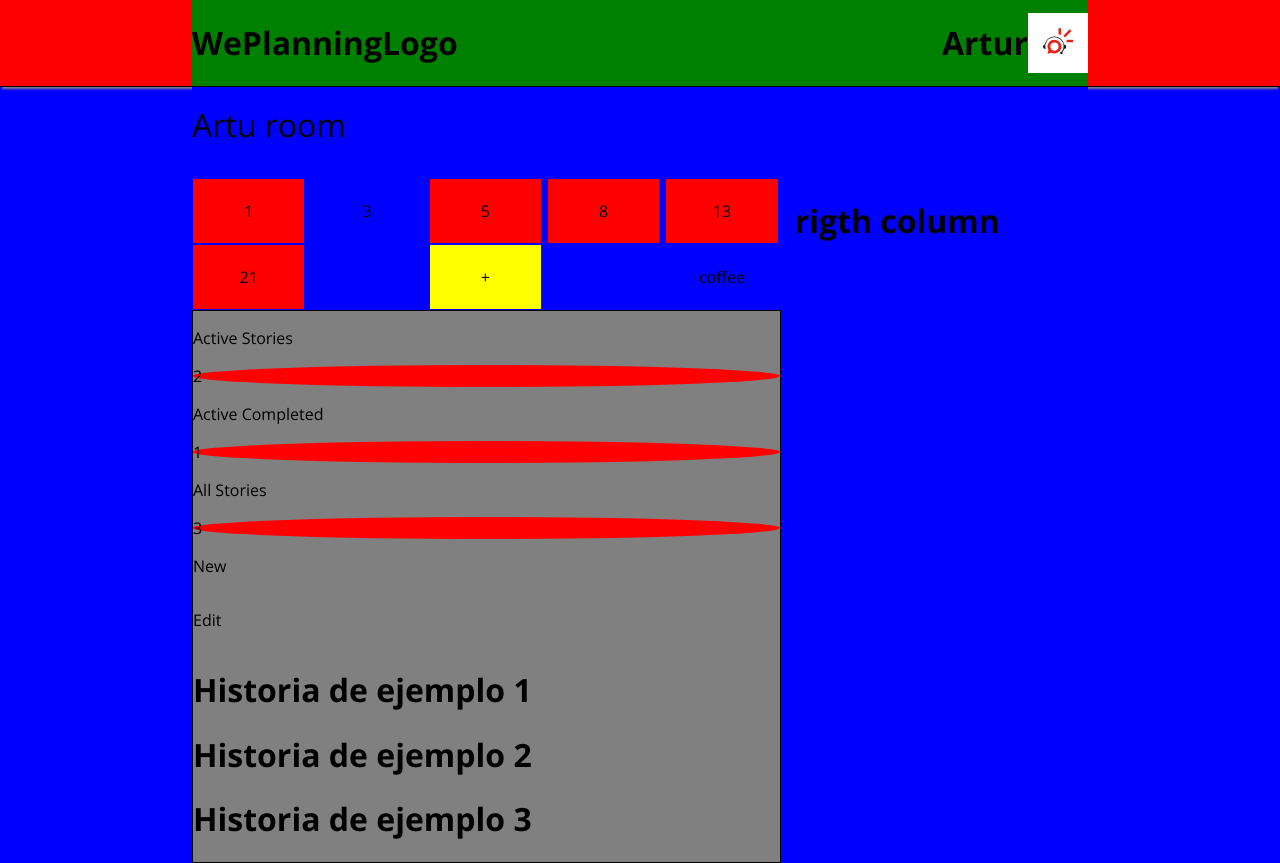
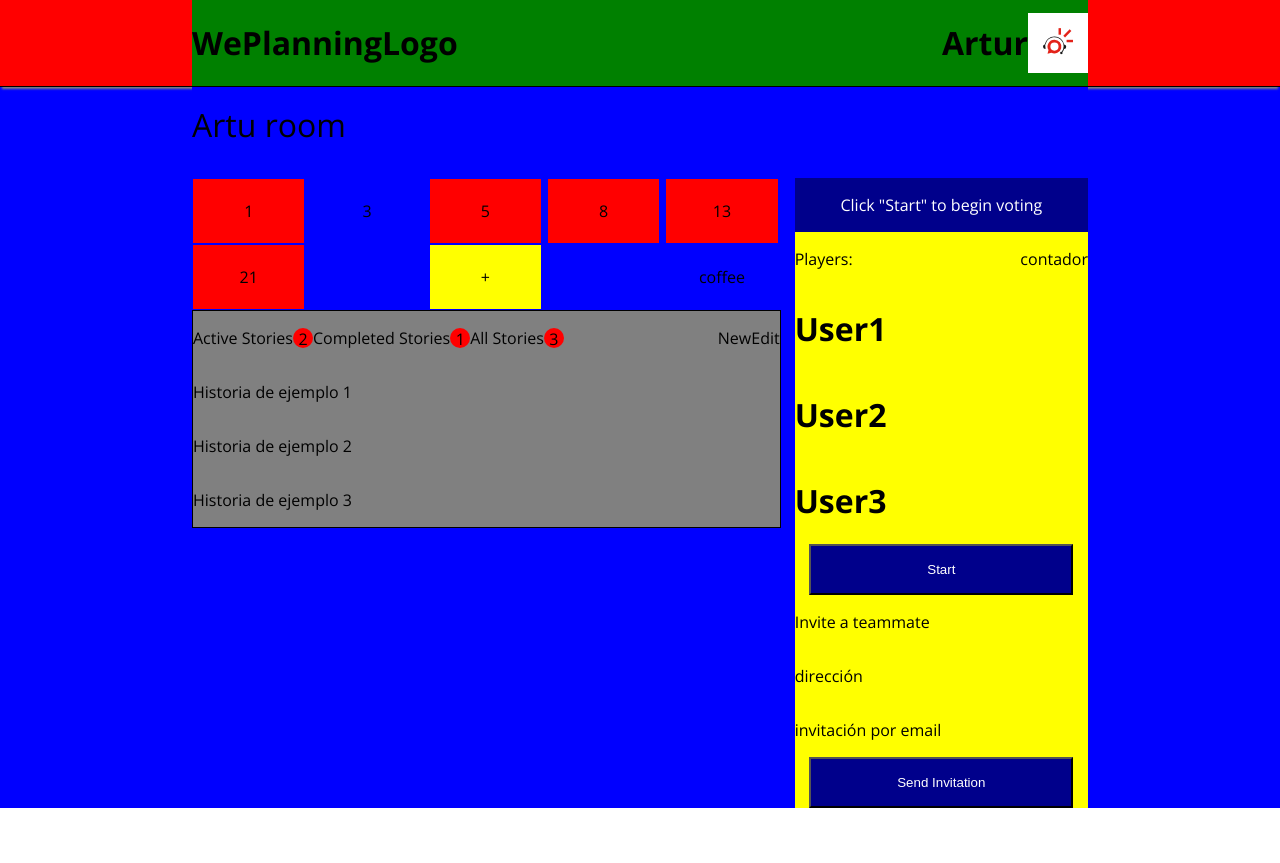
Before and after one commit to arturfrut/we-planning, a React (Create React App) app in the folder we-planning-client/: page / in a window 1280 px wide. After the commit the page ends 808 px from the top, so only its background shows below. Built offline with nearby package versions, Linux system fonts and the light colour scheme.

Commit message:
working on pop up

```diff
--- a/we-planning-client/src/Common/Grid/index.tsx
+++ b/we-planning-client/src/Common/Grid/index.tsx
@@ -82,7 +82,7 @@ export interface TextInterface {
     margin?: string;
     padding?: string;
     fontWeight?: string;
-    text?:string;
+    text?: string;
     onClick?: () => void;
 }
 
@@ -94,3 +94,22 @@ export const TextStyled = styled.p<TextInterface>`
     padding: ${props => props.padding};
     ${props => props.styleString};
 `;
+
+export interface FlexDivInterface {
+    styleString?: string;
+    margin?: string;
+    padding?: string;
+    flexDirection?:string;
+    justifyContent?:string;
+    alignItems?:string;
+}
+
+export const FlexDiv = styled.div<FlexDivInterface>`
+    display: flex;
+    align-items: ${props => props.alignItems};
+    flex-direction: ${props => props.flexDirection};
+    justify-content: ${props => props.justifyContent};
+    margin: ${props => props.margin};
+    padding: ${props => props.padding};
+    ${props => props.styleString};
+`;
--- a/we-planning-client/src/Components/AdminPanel/index.tsx
+++ b/we-planning-client/src/Components/AdminPanel/index.tsx
@@ -1,12 +1,52 @@
-const AdminPanel = () =>{
-    return(
+import { FlexDiv } from "../../Common/Grid";
+import Text from "../../Common/Text/Text";
+import { AdminPanelContainer, NormalButton, WideButton } from "../../Styles/adminPanelStyle";
+
+const AdminPanel = () => {
+    const playersMock = [
+        {
+            name: "User1",
+            roll: "votter",
+            status: "isVoting",
+            avatar: "myavatar"
+        },
+        {
+            name: "User2",
+            roll: "votter",
+            status: "isVoting",
+            avatar: "myavatar"
+        },
+        {
+            name: "User3",
+            roll: "votter",
+            status: "isVoting",
+            avatar: "myavatar"
+        }
+    ];
+
+    const clickTester = () => console.log("Clicked");
+
+    return (
         <>
-            <h1>Story State Panel</h1>
-            <div className="container">
+            <AdminPanelContainer>
+                <WideButton onClick={clickTester}>
+                    Click "Start" to begin voting
+                </WideButton>
+                <FlexDiv justifyContent="space-between" alignItems="center">
+                    <Text text="Players:" />
+                    <FlexDiv alignItems="center" >contador</FlexDiv>
+                </FlexDiv>
+                {playersMock.map((user, i) => (
+                    <h1 key={i}>{user.name}</h1>
+                ))}
+                <NormalButton>Start</NormalButton>
+                <Text text="Invite a teammate" />
+                <Text text="dirección" />
+                <Text text="invitación por email" />
+                <NormalButton>Send Invitation</NormalButton>
+            </AdminPanelContainer>
+        </>
+    );
+};
 
-            </div>
-        </>
-    )
-}
-
-export default AdminPanel
+export default AdminPanel;
--- a/we-planning-client/src/Components/StoriesState/StoriesCounter.tsx
+++ b/we-planning-client/src/Components/StoriesState/StoriesCounter.tsx
@@ -1,12 +1,13 @@
 import Text from "../../Common/Text/Text";
-import { StoriesCounterCircle } from "../../Styles/storiesStateStyles";
+import { StoriesCounterCircle, StoryCounterContainer } from "../../Styles/storiesStateStyles";
 
-const StoriesCounter = ({ title, number }) => {
+const StoriesCounter = ({ title, number, handleClick }) => {
+
     return (
-        <div className="storyCounterContainer">
-            <Text text={title} />{" "}
+        <StoryCounterContainer onClick={handleClick}>
+            <Text text={title} />
             <StoriesCounterCircle>{number}</StoriesCounterCircle>
-        </div>
+        </StoryCounterContainer>
     );
 };
 
--- a/we-planning-client/src/Components/StoriesState/Story.tsx
+++ b/we-planning-client/src/Components/StoriesState/Story.tsx
@@ -1,10 +1,12 @@
 import Text from "../../Common/Text/Text";
 import { StoryContainer } from "../../Styles/storiesStateStyles";
 
-const Story = () => (
-    <StoryContainer>
-        <Text />
-    </StoryContainer>
-);
+const Story = ( {text} ) => {
+    return (
+        <StoryContainer>
+            <Text text={text}/>
+        </StoryContainer>
+    );
+};
 
 export default Story;
--- a/we-planning-client/src/Components/StoriesState/index.tsx
+++ b/we-planning-client/src/Components/StoriesState/index.tsx
@@ -1,37 +1,54 @@
 import { useContext, useState } from "react";
 import { CONTEXT } from "../../App/context";
-import { StoriesStateContainer } from "../../Styles/storiesStateStyles";
+import { FlexDiv } from "../../Common/Grid";
+import {
+    FirstRowContainer,
+    StoriesStateContainer
+} from "../../Styles/storiesStateStyles";
+import { createStoryCounters } from "../../utils/storiesStateUtils";
 import BadgeCRUD from "./BadgeCRUD";
 import StoriesCounter from "./StoriesCounter";
+import Story from "./Story";
 
 const StoriesState = () => {
     const { state }: any = useContext(CONTEXT);
     const { stories } = state;
 
-    const storiesCounters = {
-        actives: stories.filter(story => story.status === "active").length,
-        completed: stories.filter(story => story.status === "complete").length,
-        all: stories.length
-    };
-    const sayClick =()=> console.log('click')
+    const [storiesList, setStoriesList] = useState(stories);
+    const [listStatusActive, setListStatusActive] = useState();
+
+    const storiesCounters = createStoryCounters(storiesList);
+
+    const sayClick = () => console.log("click");
+
+    const selectStatus = (story) => {
+        setStoriesList(story.storiesList);
+    }
 
     return (
         <StoriesStateContainer>
-
-            <div className="firstRowContainer">
-                <div className="storyStatusHeaderRow">
-                    <StoriesCounter title="Active Stories" number={storiesCounters.actives}/>
-                    <StoriesCounter title="Active Completed" number={storiesCounters.completed}/>
-                    <StoriesCounter title="All Stories" number={storiesCounters.all}/>
-                </div>
-                    <div className="storyCRUDHeaderRow">
-                    <BadgeCRUD imgSrc={undefined} title={'New'} handleClick={sayClick} />
-                    <BadgeCRUD imgSrc={undefined} title={'Edit'} handleClick={sayClick} />
-                    </div>
-            </div>
+            <FirstRowContainer>
+                <FlexDiv>
+                    {storiesCounters.map((story, i) => (
+                        <StoriesCounter {...story} key={i} handleClick={console.log(story.storiesList)} />
+                    ))}
+                </FlexDiv>
+                <FlexDiv>
+                    <BadgeCRUD
+                        imgSrc={undefined}
+                        title={"New"}
+                        handleClick={sayClick}
+                    />
+                    <BadgeCRUD
+                        imgSrc={undefined}
+                        title={"Edit"}
+                        handleClick={sayClick}
+                    />
+                </FlexDiv>
+            </FirstRowContainer>
             <div className="table">
-                {stories.map((story, i) => (
-                    <h1 key={i}>{story.title}</h1>
+                {storiesList.map((story, i) => (
+                    <Story text={story.title} key={i} />
                 ))}
             </div>
         </StoriesStateContainer>
--- a/we-planning-client/src/Constants/index.tsx
+++ b/we-planning-client/src/Constants/index.tsx
@@ -18,7 +18,6 @@ export const TOKEN = {
         { value: "coffee", color: null }
     ],
     T_SHIRTS: [
-        { value: "1", color: "red" },
         { value: "XS", color: "blue" },
         { value: "S", color: "red" },
         { value: "M", color: "red" },
@@ -29,9 +28,6 @@ export const TOKEN = {
     ]
 };
 
-export const API_KEY_WDC = "";
-
-export const API_KEY_FWA = "";
 
 export const COLORS = {
     ALERT_DANGER: "#B7202E"
--- a/we-planning-client/src/Page/Main/index.tsx
+++ b/we-planning-client/src/Page/Main/index.tsx
@@ -1,3 +1,4 @@
+import AdminPanel from "../../Components/AdminPanel";
 import RoomTitle from "../../Components/RoomTitle";
 import StoriesState from "../../Components/StoriesState";
 import TokenBoard from "../../Components/TokenBoard";
@@ -15,7 +16,7 @@ const Main = () => {
                     <StoriesState/>
                 </GridColumn>
                 <GridColumn>
-                    <h1>rigth column</h1>
+                    <AdminPanel/>
                 </GridColumn>
             </MainContainer>
         </>
--- /dev/null
+++ b/we-planning-client/src/Styles/adminPanelStyle.tsx
@@ -0,0 +1,27 @@
+import styled from "styled-components";
+
+export const AdminPanelContainer = styled.div`
+display: flex;
+flex-direction: column;
+background-color: yellow;
+width: 100%;
+`;
+
+export const WideButton = styled.div`
+padding: 1rem;
+box-sizing: border-box;
+text-align: center;
+width: 100%;
+background-color: darkblue;
+color: white;
+`;
+
+export const NormalButton = styled.button`
+padding: 1rem;
+display: inline-block;
+text-align: center;
+align-self: center;
+width: 90%;
+background-color: darkblue;
+color: white;
+`;
--- a/we-planning-client/src/Styles/storiesStateStyles.tsx
+++ b/we-planning-client/src/Styles/storiesStateStyles.tsx
@@ -12,6 +12,10 @@ export const BadgeCrudContainer = styled.div`
 `;
 
 export const StoriesCounterCircle = styled.div`
+display: inline-block;
+height:20px;
+width: 20px;
+text-align: center;
 border-radius: 50%;
 background-color:red;
 `;
@@ -21,3 +25,13 @@ display: flex;
 justify-content: space-between;
 align-items: center;
 `;
+
+export const StoryCounterContainer = styled.div`
+align-items: center;
+display: flex;
+`;
+
+export const FirstRowContainer = styled.div`
+display: flex;
+justify-content: space-between;
+`;
--- /dev/null
+++ b/we-planning-client/src/utils/storiesStateUtils.tsx
@@ -0,0 +1,22 @@
+export const createStoryCounters = stories => {
+    return [
+        {
+            title: "Active Stories",
+            number: stories.filter(story => story.status === "active").length,
+            storiesList: stories.filter(story => story.status === "active"),
+            isActive: true
+        },
+        {
+            title: "Completed Stories",
+            number: stories.filter(story => story.status === "complete").length,
+            storiesList: stories.filter(story => story.status === "complete"),
+            isActive: false
+        },
+        {
+            title: "All Stories",
+            number: stories.length,
+            storiesList: stories,
+            isActive: false
+        }
+    ];
+};
```
Also changed, not shown: we-planning-client/src/Common/PopUp/Index.tsx (added, +9 -0 lines).
